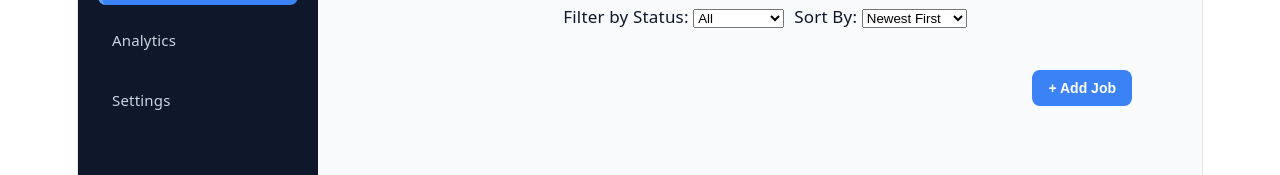
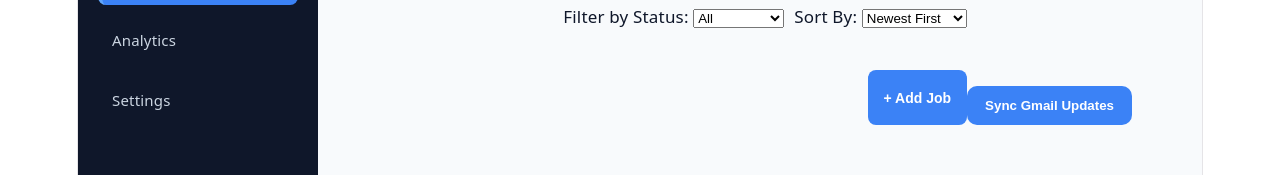
Before and after one commit to Cluna-18/job-tracker, a React (Vite) app: page /jobs in a window 1280 px wide. Shown: the part 179-354 px from the top of the page. Built offline with nearby package versions, Linux system fonts and the light colour scheme; no server answers.

Commit message:
Added feature to check gmail and sync with updates to emails

```diff
--- a/src/css/Jobs.css
+++ b/src/css/Jobs.css
@@ -198,3 +198,26 @@
   font-size: 17px;
 }
 /*--------------------------------------------------------------------- */
+
+.sync-info {
+  margin-top: 16px;
+  display: flex;
+  justify-content: center;
+}
+
+.sync-button {
+  background-color: #3b82f6;
+  color: white;
+  border: none;
+  padding: 12px 18px;
+  border-radius: 10px;
+  font-weight: 600;
+  cursor: pointer;
+}
+
+.sync-message {
+  margin-top: 12px;
+  text-align: center;
+  color: #64748b;
+  font-weight: 500;
+}
--- a/src/pages/Jobs.jsx
+++ b/src/pages/Jobs.jsx
@@ -1,9 +1,7 @@
 import "../css/Jobs.css";
 import JobCard from "../components/JobCard";
-import { createJob } from "../api/jobsApi";
-import { deleteJob } from "../api/jobsApi";
+import { createJob, deleteJob, updateJob, getJobs } from "../api/jobsApi";
 import confirmDelete from "../components/confirmDelete";
-import { updateJob } from "../api/jobsApi";
 import { useState, useRef } from "react";
 import { motion } from "framer-motion";
 
@@ -31,6 +29,7 @@ function Jobs({ jobs, setJobs }) {
   const [sortStatus, setSortStatus ] = useState("Newest First");
   const [editingJobId, setEditingJobId] = useState(null);
   const formRef = useRef(null);
+  const [syncMessage, setSyncMessage] = useState("");
 
   const filteredJobs =
     filterStatus === "All"
@@ -157,6 +156,37 @@ const handleEdit = (job) => {
     },
   },
 };
+
+const handleGmailSync = async () => {
+  try {
+    setSyncMessage("Syncing Gmail updates...");
+
+    const res = await fetch("http://localhost:8085/gmail/sync", {
+      method: "POST",
+    });
+
+    if (!res.ok) {
+      throw new Error("Gmail sync failed");
+    }
+
+    const text = await res.text();
+    console.log(text);
+
+    const updatedJobs = await getJobs();
+    setJobs(updatedJobs);
+
+    setSyncMessage("Gmail sync complete.");
+
+    setTimeout(() => {
+      setSyncMessage("");
+    }, 3000);
+  } catch (err) {
+    console.error("Sync failed", err);
+    setSyncMessage("Could not sync Gmail. Please try again.");
+  }
+};
+
+
   return (
     <div className="jobs-page">
       <div className="jobs-header">
@@ -214,6 +244,15 @@ const handleEdit = (job) => {
         >
           {showForm ? "Cancel" : "+ Add Job"}
         </button>
+        <div className="sync-info">
+          <button className="sync-button" onClick={handleGmailSync}>
+            Sync Gmail Updates
+          </button>
+        </div>
+
+        {syncMessage && (
+          <p className="sync-message">{syncMessage}</p>
+        )}
       </div>
 
       {showForm && (
```
